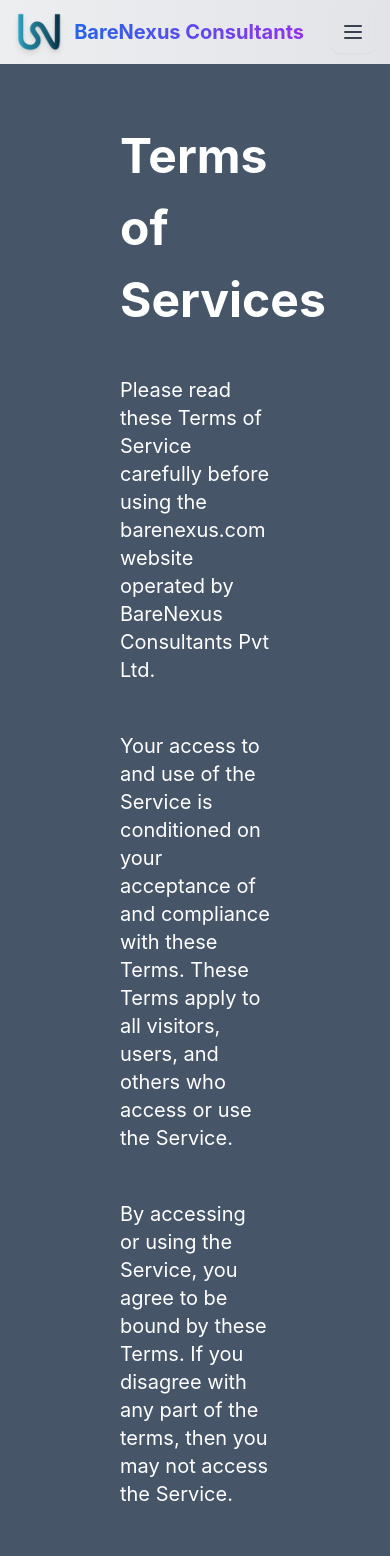
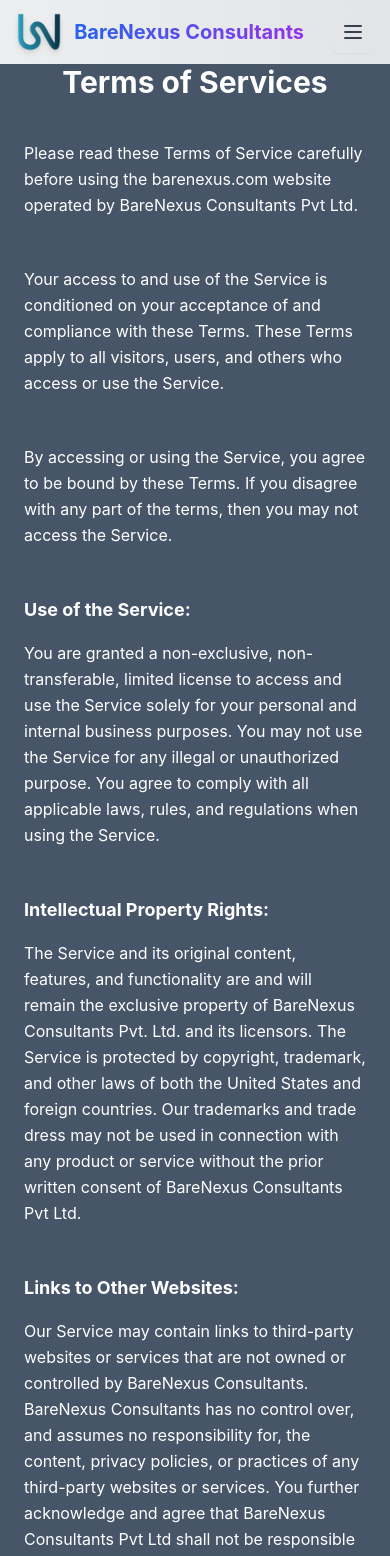
Before and after one commit to barenexus/barenexus_website, a React (Create React App) app: page /term-and-conditions in a window 390 px wide. Shown: the top 1556 px of the page. Built offline with nearby package versions, Linux system fonts and the light colour scheme.

Commit message:
Mobile friendly changes done in two files

```diff
--- a/src/Pages/PrivacyPolicy.jsx
+++ b/src/Pages/PrivacyPolicy.jsx
@@ -9,12 +9,16 @@
   }, []);
 
   return (
-    <div class="privacy-policy-page p-[120px] text-white bg-slate-600 overflow-hidden">
-      <h1 class="text-[48px] font-bold" data-aos="fade-up">
+    <div className="privacy-policy-page px-6 py-16 sm:px-12 sm:py-20 lg:px-24 lg:py-28 xl:px-32 xl:py-32 text-white bg-slate-600 overflow-hidden">
+      <h1
+        className="text-3xl sm:text-4xl lg:text-5xl font-bold text-center"
+        data-aos="fade-up"
+      >
         Privacy Policy
       </h1>
-      <div class="mt-10 space-y-12">
-        <p class="text-xl" data-aos="fade-up" data-aos-delay="200">
+
+      <div className="mt-10 space-y-12">
+        <p className="text-base sm:text-lg lg:text-xl leading-relaxed" data-aos="fade-up" data-aos-delay="200">
           BareNexus Consultants operates the barenexus.com website. This Privacy
           Policy outlines how we collect, use, and disclose personal information
           when you use our website and the choices you have regarding that
@@ -22,8 +26,8 @@
         </p>
 
         <div data-aos="fade-left">
-          <p class="text-xl mb-4 font-bold">Information We Collect:</p>
-          <p class="text-xl">
+          <p className="text-lg sm:text-xl mb-4 font-bold">Information We Collect:</p>
+          <p className="text-base sm:text-lg lg:text-xl leading-relaxed">
             We may collect personal information such as your name, email
             address, phone number, and company name when you fill out forms on
             our website or communicate with us via email.
@@ -31,8 +35,8 @@
         </div>
 
         <div data-aos="fade-right">
-          <p class="text-xl mb-4 font-bold">How We Use Your Information:</p>
-          <p class="text-xl">
+          <p className="text-lg sm:text-xl mb-4 font-bold">How We Use Your Information:</p>
+          <p className="text-base sm:text-lg lg:text-xl leading-relaxed">
             We use the information we collect to provide and improve our
             services, respond to inquiries, and communicate with you about our
             products and services. We may also use your information to
@@ -42,8 +46,8 @@
         </div>
 
         <div data-aos="fade-up">
-          <p class="text-xl mb-4 font-bold">Information Sharing:</p>
-          <p class="text-xl">
+          <p className="text-lg sm:text-xl mb-4 font-bold">Information Sharing:</p>
+          <p className="text-base sm:text-lg lg:text-xl leading-relaxed">
             We do not sell, trade, or otherwise transfer your personal
             information to third parties without your consent, except as
             described in this Privacy Policy. We may share your information with
@@ -54,8 +58,8 @@
         </div>
 
         <div data-aos="fade-left">
-          <p class="text-xl mb-4 font-bold">Data Security:</p>
-          <p class="text-xl">
+          <p className="text-lg sm:text-xl mb-4 font-bold">Data Security:</p>
+          <p className="text-base sm:text-lg lg:text-xl leading-relaxed">
             We take reasonable measures to protect your personal information
             from unauthorized access, use, or disclosure. However, no method of
             transmission over the internet or electronic storage is 100% secure,
@@ -64,8 +68,8 @@
         </div>
 
         <div data-aos="fade-up">
-          <p class="text-xl mb-4 font-bold">Your Choices:</p>
-          <p class="text-xl">
+          <p className="text-lg sm:text-xl mb-4 font-bold">Your Choices:</p>
+          <p className="text-base sm:text-lg lg:text-xl leading-relaxed">
             You may choose not to provide certain personal information, but this
             may limit your ability to use certain features of the Service. You
             can also unsubscribe from our marketing communications at any time
@@ -74,8 +78,8 @@
         </div>
 
         <div data-aos="fade-right">
-          <p class="text-xl mb-4 font-bold">Children's Privacy:</p>
-          <p class="text-xl">
+          <p className="text-lg sm:text-xl mb-4 font-bold">Children's Privacy:</p>
+          <p className="text-base sm:text-lg lg:text-xl leading-relaxed">
             Our website is not directed to individuals under the age of 18, and
             we do not knowingly collect personal information from children under
             18. If you are a parent or guardian and you are aware that your
@@ -85,16 +89,16 @@
         </div>
 
         <div data-aos="fade-left">
-          <p class="text-xl mb-4 font-bold">Changes to This Privacy Policy:</p>
-          <p class="text-xl">
+          <p className="text-lg sm:text-xl mb-4 font-bold">Changes to This Privacy Policy:</p>
+          <p className="text-base sm:text-lg lg:text-xl leading-relaxed">
             We may update our Privacy Policy from time to time. We will notify
             you of any changes by posting the new Privacy Policy on this page.
           </p>
         </div>
 
         <div data-aos="fade-up">
-          <p class="text-xl mb-4 font-bold">Contact Us:</p>
-          <p class="text-xl">
+          <p className="text-lg sm:text-xl mb-4 font-bold">Contact Us:</p>
+          <p className="text-base sm:text-lg lg:text-xl leading-relaxed">
             If you have any questions about this Privacy Policy, please contact
             us at info@barenexus.com
           </p>
--- a/src/Pages/Terms&Conditions.jsx
+++ b/src/Pages/Terms&Conditions.jsx
@@ -9,30 +9,46 @@
   }, []);
 
   return (
-    <div class="privacy-policy-page p-[120px] text-white bg-slate-600 overflow-hidden">
-      <h1 class="text-[48px] font-bold" data-aos="fade-up">
+    <div className="terms-page px-6 py-16 sm:px-12 sm:py-20 lg:px-24 lg:py-28 xl:px-32 xl:py-32 text-white bg-slate-600 overflow-hidden">
+      <h1
+        className="text-3xl sm:text-4xl lg:text-5xl font-bold text-center"
+        data-aos="fade-up"
+      >
         Terms of Services
       </h1>
-      <div class="mt-10 space-y-12">
-        <p class="text-xl" data-aos="fade-up">
+
+      <div className="mt-10 space-y-12">
+        <p
+          className="text-base sm:text-lg lg:text-xl leading-relaxed"
+          data-aos="fade-up"
+        >
           Please read these Terms of Service carefully before using the
           barenexus.com website operated by BareNexus Consultants Pvt Ltd.
         </p>
-        <p class="text-xl" data-aos="fade-up" data-aos-delay="200">
+
+        <p
+          className="text-base sm:text-lg lg:text-xl leading-relaxed"
+          data-aos="fade-up"
+          data-aos-delay="200"
+        >
           Your access to and use of the Service is conditioned on your
           acceptance of and compliance with these Terms. These Terms apply to
           all visitors, users, and others who access or use the Service.
         </p>
-        <p class="text-xl" data-aos="fade-up" data-aos-delay="400">
+
+        <p
+          className="text-base sm:text-lg lg:text-xl leading-relaxed"
+          data-aos="fade-up"
+          data-aos-delay="400"
+        >
           By accessing or using the Service, you agree to be bound by these
           Terms. If you disagree with any part of the terms, then you may not
           access the Service.
         </p>
 
         <div data-aos="fade-left">
-          <p class="text-xl mb-4 font-bold">Use of the Service:</p>
-          <p class="text-xl">
-            {" "}
+          <p className="text-lg sm:text-xl mb-4 font-bold">Use of the Service:</p>
+          <p className="text-base sm:text-lg lg:text-xl leading-relaxed">
             You are granted a non-exclusive, non-transferable, limited license
             to access and use the Service solely for your personal and internal
             business purposes. You may not use the Service for any illegal or
@@ -42,8 +58,8 @@
         </div>
 
         <div data-aos="fade-right">
-          <p class="text-xl mb-4 font-bold">Intellectual Property Rights:</p>
-          <p class="text-xl">
+          <p className="text-lg sm:text-xl mb-4 font-bold">Intellectual Property Rights:</p>
+          <p className="text-base sm:text-lg lg:text-xl leading-relaxed">
             The Service and its original content, features, and functionality
             are and will remain the exclusive property of BareNexus Consultants
             Pvt. Ltd. and its licensors. The Service is protected by copyright,
@@ -55,8 +71,8 @@
         </div>
 
         <div data-aos="fade-up">
-          <p class="text-xl mb-4 font-bold">Links to Other Websites:</p>
-          <p class="text-xl">
+          <p className="text-lg sm:text-xl mb-4 font-bold">Links to Other Websites:</p>
+          <p className="text-base sm:text-lg lg:text-xl leading-relaxed">
             Our Service may contain links to third-party websites or services
             that are not owned or controlled by BareNexus Consultants. BareNexus
             Consultants has no control over, and assumes no responsibility for,
@@ -71,8 +87,8 @@
         </div>
 
         <div data-aos="fade-left">
-          <p class="text-xl mb-4 font-bold">Termination:</p>
-          <p class="text-xl">
+          <p className="text-lg sm:text-xl mb-4 font-bold">Termination:</p>
+          <p className="text-base sm:text-lg lg:text-xl leading-relaxed">
             We may terminate or suspend access to our Service immediately,
             without prior notice or liability, for any reason whatsoever,
             including without limitation if you breach the Terms. All provisions
@@ -84,9 +100,8 @@
         </div>
 
         <div data-aos="fade-up">
-          <p class="text-xl mb-4 font-bold">Governing Law:</p>
-          <p class="text-xl">
-            {" "}
+          <p className="text-lg sm:text-xl mb-4 font-bold">Governing Law:</p>
+          <p className="text-base sm:text-lg lg:text-xl leading-relaxed">
             These Terms shall be governed and construed in accordance with the
             laws of Delhi (India), without regard to its conflict of law
             provisions.
@@ -94,8 +109,8 @@
         </div>
 
         <div data-aos="fade-right">
-          <p class="text-xl mb-4 font-bold">Changes:</p>
-          <p class="text-xl">
+          <p className="text-lg sm:text-xl mb-4 font-bold">Changes:</p>
+          <p className="text-base sm:text-lg lg:text-xl leading-relaxed">
             We reserve the right, at our sole discretion, to modify or replace
             these Terms at any time. If a revision is material, we will try to
             provide at least 30 days notice prior to any new terms taking
@@ -105,15 +120,15 @@
         </div>
 
         <div data-aos="fade-up">
-          <p class="text-xl mb-4 font-bold">Contact Us:</p>
-          <p class="text-xl">
-            {" "}
+          <p className="text-lg sm:text-xl mb-4 font-bold">Contact Us:</p>
+          <p className="text-base sm:text-lg lg:text-xl leading-relaxed">
             If you have any questions about these Terms, please contact us at
             barenexus.official@gmail.com
           </p>
         </div>
-        <div class="flex flex-col gap-8">
-          <p class="text-xl">
+
+        <div className="flex flex-col gap-8" data-aos="fade-up">
+          <p className="text-base sm:text-lg lg:text-xl leading-relaxed">
             By accessing or using the Service, you agree to be bound by these
             Terms. If you do not agree to these Terms, please do not access or
             use the Service.
```
